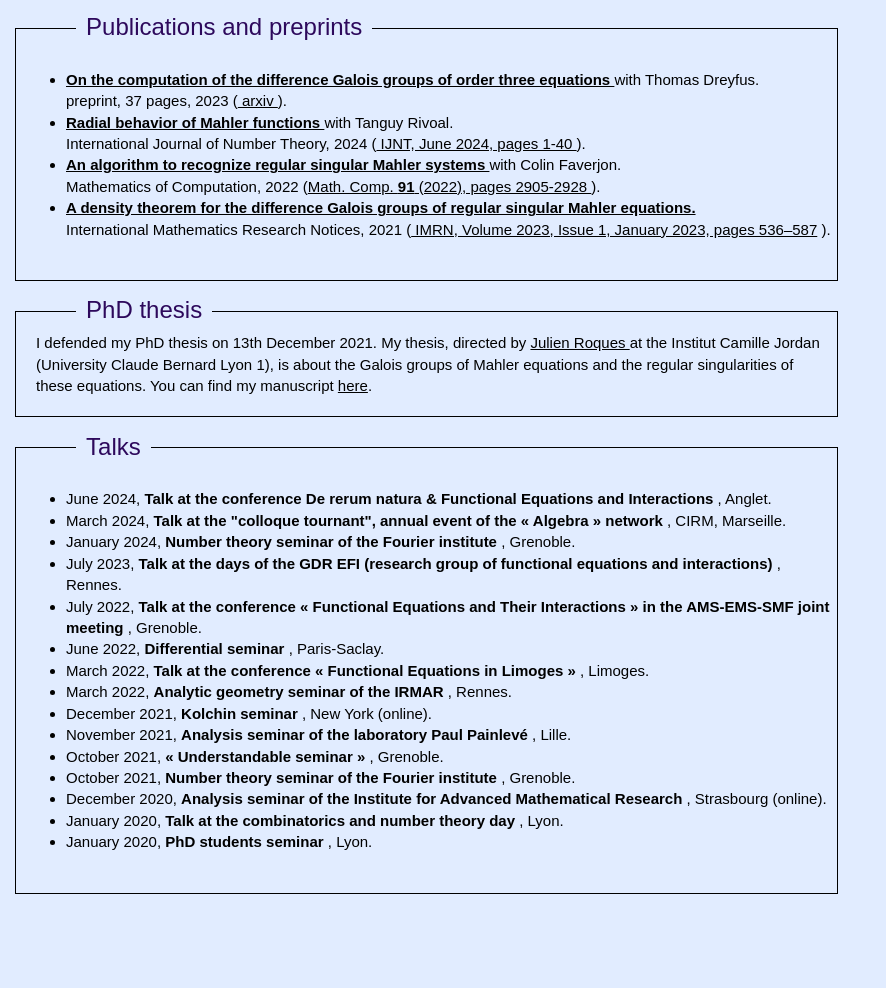
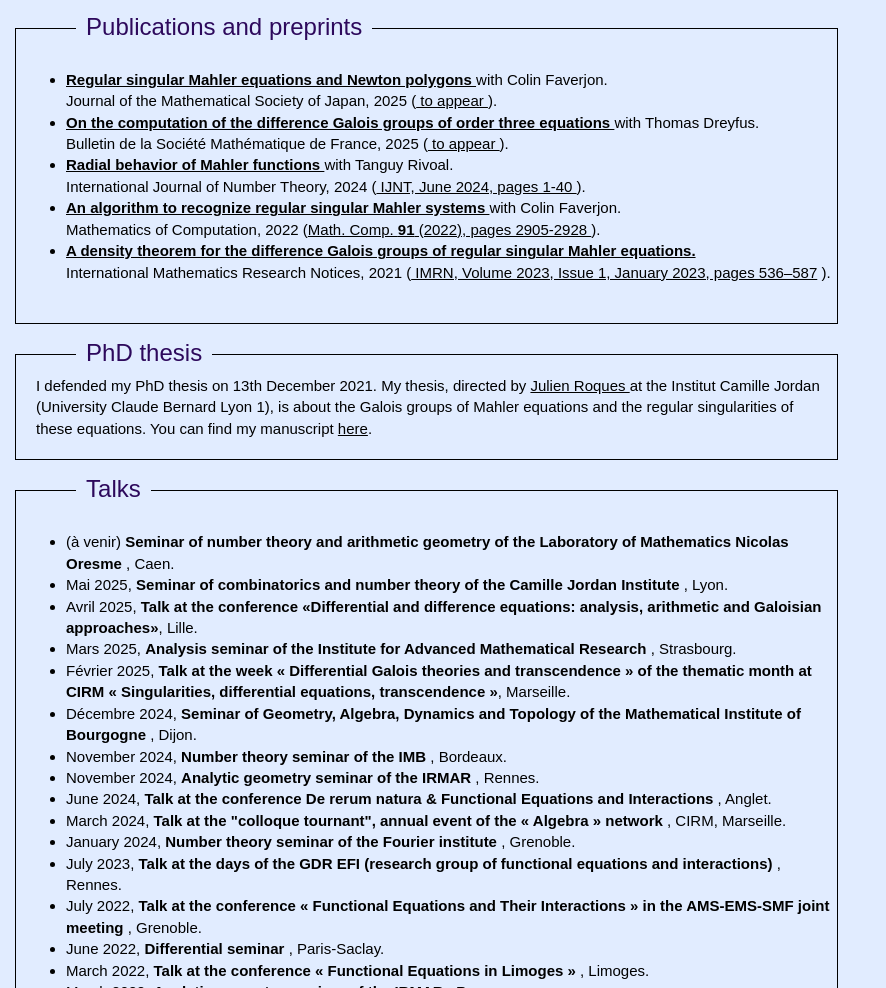
Before and after one commit to MarinaPoulet/marinapoulet.github.io, a plain HTML site: page page_web_en.html in a window 1280 px wide. Shown: the part 430-1418 px from the top of the page, without its empty margins (0-886 px from the left). Drawn offline with Linux system fonts and the light colour scheme.

Commit message:
Update page_web_en.html
Mise à jour

```diff
--- a/page_web_en.html
+++ b/page_web_en.html
@@ -66,8 +66,11 @@
 		</h3>
 		<p>
 		<ul>
-		 <li> <a href="3orderArxiv.pdf" target="_blank" {color: black}><b>On the computation of the difference Galois groups of order three equations </b> </a>  with Thomas Dreyfus.  </li>
-		<dd> preprint, 37 pages, 2023 (<a href ="https://arxiv.org/abs/2208.13448" target="_blank" {color: black}> arxiv </a> ).</dd>
+			<li> <a href="RegSingMahlerEqVF.pdf" target="_blank" {color: black}><b>Regular singular Mahler equations and Newton polygons </b> </a>  with Colin Faverjon.  </li>
+			<dd> Journal of the Mathematical Society of Japan, 2025 (<a href ="https://www.mathsoc.jp/publication/JMSJ/inpress.html" target="_blank" {color: black}> to appear </a> ).</dd>
+
+			<li> <a href="3order.pdf" target="_blank" {color: black}><b>On the computation of the difference Galois groups of order three equations </b> </a>  with Thomas Dreyfus.  </li>
+ 		<dd> Bulletin de la Société Mathématique de France, 2025 (<a href ="https://smf.emath.fr/publications/bulletin-articles-acceptes" target="_blank" {color: black}> to appear </a> ).</dd>
 
 		 <li> <a href="asympmahler.pdf" target="_blank" {color: black}><b>Radial behavior of Mahler functions </b> </a>  with Tanguy Rivoal.  </li>
 		<dd>  International Journal of Number Theory, 2024 (<a href ="https://www.worldscientific.com/doi/10.1142/S1793042124501070" target="_blank" {color: black}> IJNT, June 2024, pages 1-40 </a> ).</dd>
@@ -96,6 +99,14 @@
 		</h3>
 		<p>
 			<ul>
+			 <li> (à venir) <b>Seminar of number theory and arithmetic geometry of the Laboratory of Mathematics Nicolas Oresme </b>, Caen.   </li>
+ 			 <li> Mai 2025, <b>Seminar of combinatorics and number theory of the Camille Jordan Institute </b>, Lyon.   </li>
+ 			 <li> Avril 2025, <b> Talk at the conference «Differential and difference equations: analysis, arithmetic and Galoisian approaches»</b>, Lille.   </li>
+ 			 <li> Mars 2025, <b>Analysis seminar of the Institute for Advanced Mathematical Research </b>, Strasbourg. </li>
+ 			 <li> Février 2025, <b> Talk at the week « Differential Galois theories and transcendence » of the thematic month at CIRM « Singularities, differential equations, transcendence »</b>, Marseille.   </li>
+ 			 <li> Décembre 2024, <b>Seminar of Geometry, Algebra, Dynamics and Topology of the Mathematical Institute of Bourgogne </b>, Dijon.   </li>
+ 			 <li> November 2024, <b>Number theory seminar of the IMB </b>, Bordeaux.   </li>
+ 			 <li> November 2024, <b>Analytic geometry seminar of the IRMAR </b>, Rennes.   </li>
 			 <li> June 2024, <b> Talk at the conference De rerum natura & Functional Equations and Interactions </b>, Anglet.   </li>
 			 <li> March 2024, <b> Talk at the "colloque tournant", annual event of the « Algebra » network </b>, CIRM, Marseille.   </li>
 			 <li> January 2024, <b>Number theory seminar of the Fourier institute </b>, Grenoble.   </li>
@@ -126,7 +137,7 @@
 			<p>
 				email: marina [dot] poulet [at] univ-grenoble-alpes [dot] fr<br><br>
 				 Institut Fourier <br>
-				 Bureau 230, <br>
+				  Bureau 230, <br>
 				 100 rue des maths  <br>
 				 38610 Gières  <br>
 				 France
```
